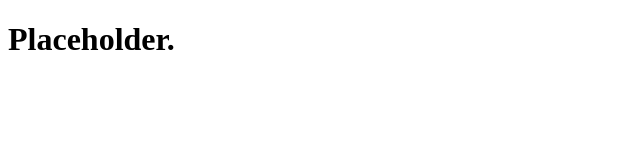
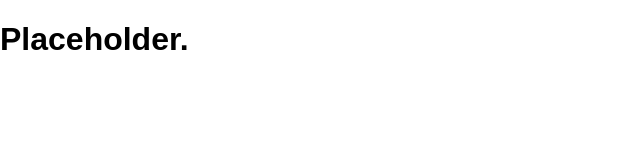
Before and after one commit to H0tdood/dsadsadsadasdsa, a plain HTML site: page index.html in a window 1280 px wide. Shown: the whole page, without its empty margins (0-640 px from the left). Drawn offline with Linux system fonts and the light colour scheme.

Commit message:
Update index.html

```diff
--- a/index.html
+++ b/index.html
@@ -3,6 +3,8 @@
 <head>
   <meta name="robots" content="noindex, noinfollow" />
   <meta charset="utf-8">
+
+  <link rel="stylesheet" href="./assets/css/style.css"></link>
 
   <title>Prodigy Speak</title>
 </head>
```
